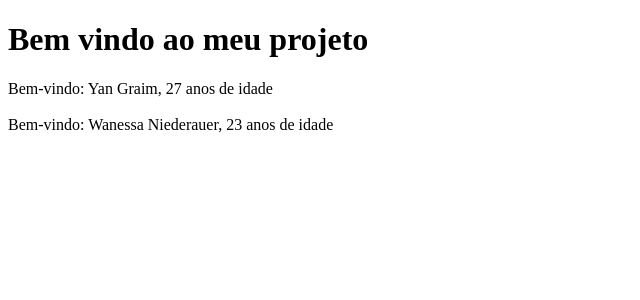
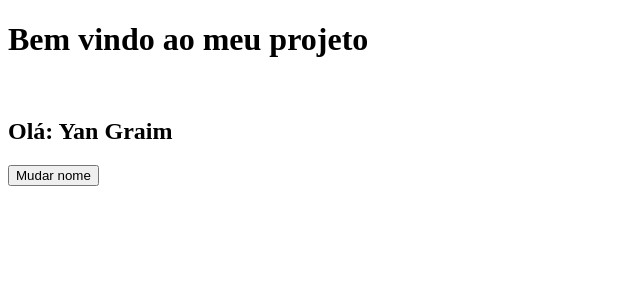
Before and after one commit to YanGraim/aprendendo-react, a React (Create React App) app: page / in a window 1280 px wide. Shown: the top 300 px of the page, without its empty margins (0-640 px from the left). Built offline with nearby package versions, Linux system fonts and the light colour scheme.

Commit message:
Utiliza UseState

```diff
--- a/src/App.js
+++ b/src/App.js
@@ -1,13 +1,19 @@
+import { useState } from 'react';
 import Nome from './components/Nome';
 
 function App() {
+  const [aluno, setAluno] = useState('Yan Graim')
+  function handleChangeName(nome) {
+    setAluno(nome);
+  }
+
   return (
     <div>
-      <h1>Bem vindo ao meu projeto</h1>
-      <Nome aluno = "Yan Graim" idade = {27}/>
-      <br/>
-      <br/>
-      <Nome aluno = "Wanessa Niederauer" idade = {23}/>
+      <h1>Bem vindo ao meu projeto</h1> <br/>
+      <h2>Olá: {aluno}</h2>
+      <button onClick={ () => handleChangeName('Wanessa Niederauer')}>
+        Mudar nome
+      </button>
     </div>
   );
 }
```
